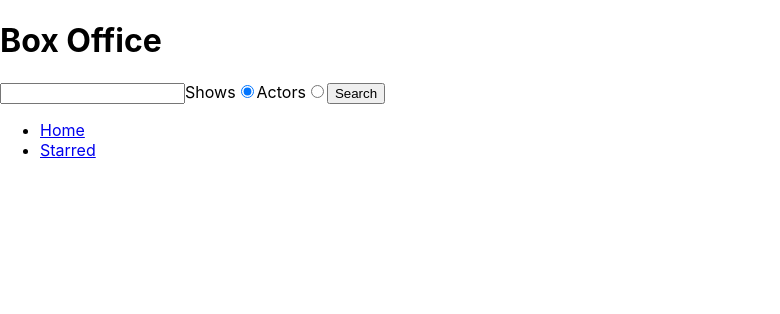
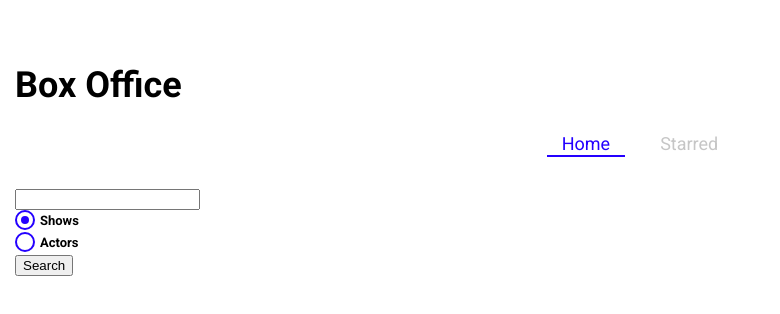
Before and after one commit to cyber-rush/box-office-app, a React (Create React App) app: page / in a window 1280 px wide. Shown: the top 314 px of the page, without its empty margins (0-780 px from the left). Built offline with nearby package versions, Linux system fonts and the light colour scheme.

Commit message:
installed styled components. created global theme with sc. created custom radio. used NavLink from react-router to style active link

```diff
--- a/package.json
+++ b/package.json
@@ -4,12 +4,15 @@
   "private": true,
   "dependencies": {
     "@tanstack/react-query": "^4.35.3",
+    "components": "^0.1.0",
     "cra-template-pwa": "2.0.0",
     "react": "^18.2.0",
     "react-dom": "^18.2.0",
     "react-query": "^3.39.3",
     "react-router-dom": "^6.16.0",
-    "react-scripts": "5.0.1"
+    "react-scripts": "5.0.1",
+    "styled": "^1.0.0",
+    "styled-components": "^6.0.8"
   },
   "scripts": {
     "start": "react-scripts start",
--- a/public/index.html
+++ b/public/index.html
@@ -1,11 +1,14 @@
-<!DOCTYPE html>
+<!doctype html>
 <html lang="en">
   <head>
     <meta charset="utf-8" />
     <link rel="icon" href="%PUBLIC_URL%/favicon.ico" />
     <meta name="viewport" content="width=device-width, initial-scale=1" />
     <meta name="theme-color" content="#000000" />
-    <meta name="description" content="Web site created using create-react-app" />
+    <meta
+      name="description"
+      content="Web site created using create-react-app"
+    />
     <link rel="apple-touch-icon" href="%PUBLIC_URL%/logo192.png" />
     <!--
       manifest.json provides metadata used when your web app is installed on a
@@ -21,7 +24,11 @@
       work correctly both with client-side routing and a non-root public URL.
       Learn how to configure a non-root public URL by running `npm run build`.
     -->
-    <title>React App</title>
+    <link
+      href="https://fonts.googleapis.com/css?family=Roboto:300,400,700,&display=swap"
+      rel="stylesheet"
+    />
+    <title>Box Office</title>
   </head>
   <body>
     <noscript>You need to enable JavaScript to run this app.</noscript>
--- a/src/App.jsx
+++ b/src/App.jsx
@@ -4,10 +4,14 @@
 import MainLayout from './components/MainLayout';
 import Show from './pages/Show';
 import { QueryClient, QueryClientProvider } from '@tanstack/react-query'
+import { GlobalTheme } from './theme';
+
+
 const queryClient = new QueryClient()
 function App() {
   return (
     <QueryClientProvider client={queryClient}>
+      <GlobalTheme>
         <BrowserRouter>
           <Routes>
             <Route element={<MainLayout />}>
@@ -18,6 +22,8 @@
             <Route path="*" element={<div>Page Not Found!!!</div>} />
           </Routes>
         </BrowserRouter>
+      </GlobalTheme>
+
     </QueryClientProvider>
 
   );
--- /dev/null
+++ b/src/components/CustomRadio.jsx
@@ -0,0 +1,57 @@
+import styled from "styled-components"
+const CustomRadio = ({ label, ...inputProps }) => {
+    return (
+        <StyledRadio>
+            {label}
+            <input {...inputProps} type="radio" />
+            <span />
+        </StyledRadio>)
+}
+
+export default CustomRadio
+
+const StyledRadio = styled.label`
+  display: block;
+  position: relative;
+  padding-left: 25px;
+  cursor: pointer;
+  font-size: 13px;
+  user-select: none;
+  font-weight: 700;
+  line-height: 1.65;
+  input {
+    position: absolute;
+    opacity: 0;
+    cursor: pointer;
+  }
+  span {
+    position: absolute;
+    top: 0;
+    left: 0;
+    height: 16px;
+    width: 16px;
+    background-color: #fff;
+    border: 2px solid ${({ theme }) => theme.mainColors.blue};
+    border-radius: 50%;
+  }
+  input:checked ~ span {
+    background-color: #fff;
+    border: 2px solid ${({ theme }) => theme.mainColors.blue};
+  }
+  span:after {
+    content: '';
+    position: absolute;
+    display: none;
+  }
+  input:checked ~ span:after {
+    display: block;
+  }
+  span:after {
+    top: 4px;
+    left: 4px;
+    width: 8px;
+    height: 8px;
+    border-radius: 50%;
+    background: ${({ theme }) => theme.mainColors.blue};
+  }
+`;
--- a/src/components/MainLayout.jsx
+++ b/src/components/MainLayout.jsx
@@ -5,8 +5,8 @@
     <>
       {' '}
       <h1>Box Office</h1>
+      <Navs />
       <Outlet />
-      <Navs />
     </>
   );
 };
--- a/src/components/Navs.jsx
+++ b/src/components/Navs.jsx
@@ -1,4 +1,5 @@
-import { Link } from 'react-router-dom';
+import styled from 'styled-components';
+import { NavLink } from 'react-router-dom';
 const LINKS = [
   {
     text: 'Home',
@@ -12,15 +13,57 @@
 const Navs = () => {
   return (
     <div>
-      <ul>
+      <NavList>
         {LINKS.map(item => (
           <li key={item.to}>
-            <Link to={item.to}>{item.text}</Link>
+            <LinkStyled to={item.to}>{item.text}</LinkStyled>
           </li>
         ))}
-      </ul>
+      </NavList>
     </div>
   );
 };
 
 export default Navs;
+
+const NavList = styled.ul`
+  display: flex;
+  justify-content: center;
+  list-style: none;
+  margin: 0 0 30px;
+  padding: 0;
+  li {
+    margin: 0 10px;
+  }
+`;
+
+const LinkStyled = styled(NavLink)`
+  display: block;
+  padding: 3px 15px;
+  position: relative;
+  text-decoration: none;
+  color: ${({ theme }) => theme.mainColors.gray};
+  &.active {
+    color: ${({ theme }) => theme.mainColors.blue};
+    &:after {
+      content: '';
+      position: absolute;
+      display: block;
+      height: 2px;
+      left: 0%;
+      bottom: 0;
+      background-color: ${({ theme }) => theme.mainColors.blue};
+      animation: slide-in 0.3s ease-in forwards;
+      @keyframes slide-in {
+        from {
+          left: 50%;
+          width: 0;
+        }
+        to {
+          left: 0%;
+          width: 100%;
+        }
+      }
+    }
+  }
+`;
--- a/src/components/SearchForm.jsx
+++ b/src/components/SearchForm.jsx
@@ -1,9 +1,10 @@
 import { useState } from "react"
-
+import { useSearchStr } from "../lib/useSearchStr";
+import CustomRadio from "./CustomRadio";
 
 const SearchForm = ({ onSearch }) => {
 
-    const [searchStr, setSearchStr] = useState('');
+    const [searchStr, setSearchStr] = useSearchStr()
     const [searchOption, setSearchOption] = useState("shows")
 
     const handleSearchChange = event => {
@@ -30,27 +31,21 @@
             <form onSubmit={onSubmit}>
                 <input type="text" onChange={handleSearchChange} />
 
-                <label>
-                    Shows
-                    <input
-                        type="radio"
+                <CustomRadio
+                    label="Shows"
                     name="search-option"
                     value="shows"
                     checked={searchOption === "shows"}
                     onChange={handleRadioChange}
                 />
 
-                </label>
-                <label>
-                    Actors
-                    <input
-                        type="radio"
+                <CustomRadio
+                    label="Actors"
                     name="search-option"
                     value="actors"
                     checked={searchOption === "actors"}
                     onChange={handleRadioChange}
                 />
-                </label>
 
                 <button type="submit">Search</button>
             </form>
--- a/src/index.css
+++ /dev/null
@@ -1,13 +0,0 @@
-body {
-  margin: 0;
-  font-family: -apple-system, BlinkMacSystemFont, 'Segoe UI', 'Roboto', 'Oxygen',
-    'Ubuntu', 'Cantarell', 'Fira Sans', 'Droid Sans', 'Helvetica Neue',
-    sans-serif;
-  -webkit-font-smoothing: antialiased;
-  -moz-osx-font-smoothing: grayscale;
-}
-
-code {
-  font-family: source-code-pro, Menlo, Monaco, Consolas, 'Courier New',
-    monospace;
-}
--- a/src/index.jsx
+++ b/src/index.jsx
@@ -1,6 +1,5 @@
 import React from 'react';
 import ReactDOM from 'react-dom/client';
-import './index.css';
 import App from './App';
 import * as serviceWorkerRegistration from './serviceWorkerRegistration';
 import reportWebVitals from './reportWebVitals';
--- /dev/null
+++ b/src/lib/useSearchStr.js
@@ -0,0 +1,16 @@
+import { useState, useEffect } from "react";
+const usePersistedState = (initialState, sessionStorageKey) => {
+    const [state, setState] = useState(() => {
+        const persistedValue = sessionStorage.getItem(sessionStorageKey)
+
+        return persistedValue ? JSON.parse(persistedValue) : initialState
+    });
+
+    useEffect(() => {
+        sessionStorage.setItem(sessionStorageKey, JSON.stringify(state))
+    }, [state, sessionStorageKey])
+
+    return [state, setState]
+}
+
+export const useSearchStr = () => usePersistedState('', 'searchString')
--- a/src/pages/Home.jsx
+++ b/src/pages/Home.jsx
@@ -4,6 +4,7 @@
 import ActorGrid from '../components/actors/ActorGrid';
 import ShowGrid from '../components/shows/ShowGrid';
 import { useQuery } from '@tanstack/react-query'
+
 
 const Home = () => {
 
--- /dev/null
+++ b/src/theme.jsx
@@ -0,0 +1,28 @@
+import { ThemeProvider, createGlobalStyle } from "styled-components"
+
+const theme = {
+    fontFamily: 'Roboto, sans-serif',
+    mainColors: {
+        blue: '#2400ff',
+        gray: '#c6c6c6',
+        dark: '#353535',
+    },
+};
+
+const GlobalStyles = createGlobalStyle`
+  body {
+    font-family: ${({ theme }) => theme.fontFamily};
+    font-size: 18px;
+    margin: 0;
+    padding-top: 40px;
+    padding-left: 15px;
+    padding-right: 15px;
+  }
+`;
+export const GlobalTheme = ({ children }) => {
+    return (
+        <ThemeProvider theme={theme}>
+            <GlobalStyles />
+            {children}
+        </ThemeProvider>)
+}
```
Also changed, not shown: 1 other file (tests, documents, lock files or other folders). Lines whose indentation alone changed are shown as unchanged.
